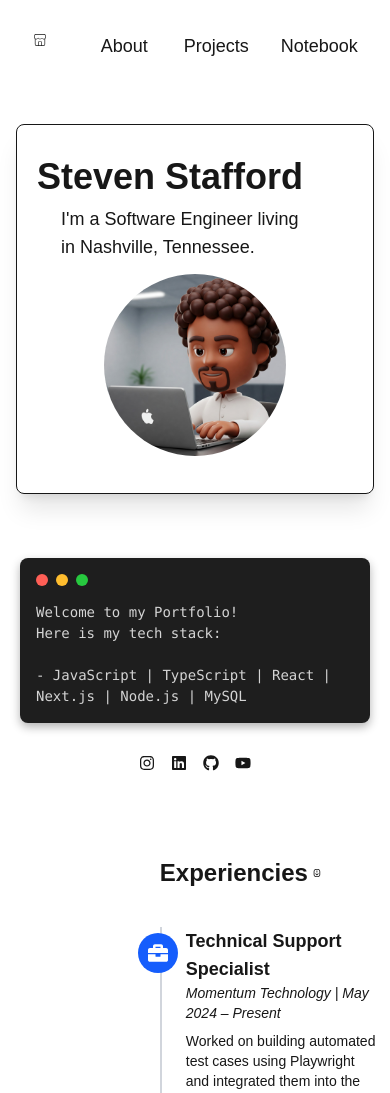
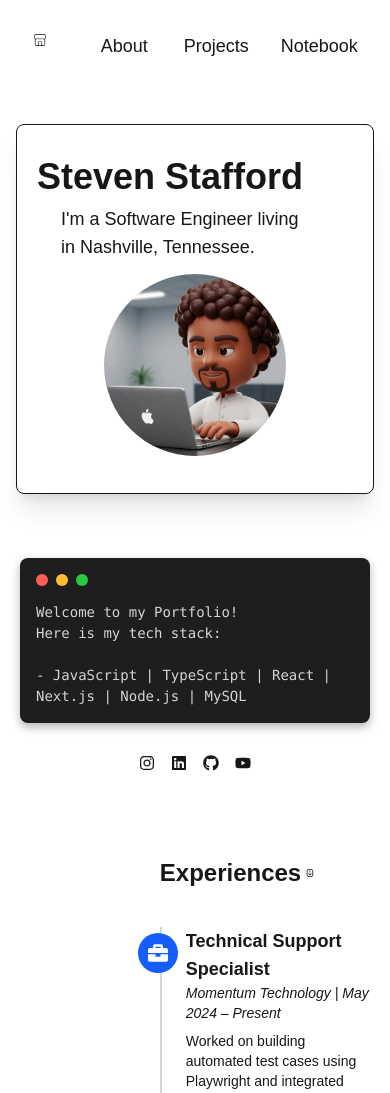
Before and after one commit to stevens69400/portfolio-site, a Next.js app in the folder portfolio-site/: page / in a window 390 px wide. Shown: the top 1093 px of the page. Built offline with nearby package versions, Linux system fonts and the light colour scheme.

Commit message:
Ready for Production

```diff
--- a/portfolio-site/src/app/component/ExperienceTimeline.tsx
+++ b/portfolio-site/src/app/component/ExperienceTimeline.tsx
@@ -33,7 +33,7 @@ const experiences = [
 export default function ExperienceTimeline() {
   return (
     <div className="flex-col items-center justify-around max-w-2xl mx-auto px-4 py-10">
-      <h2 className="group flex flex-row items-center justify-center gap-1 text-2xl font-bold mb-6">Experiencies <RiScrollToBottomLine />
+      <h2 className="group flex flex-row items-center justify-center gap-1 text-2xl font-bold mb-6">Experiences <RiScrollToBottomLine />
         <span className="opacity-0 group-hover:opacity-100 transition-opacity duration-300 text-sm text-gray-500">Scroll to View More</span>
       </h2>
       <div className="border-l-2 border-gray-300 pl- 4">
--- a/portfolio-site/src/app/layout.tsx
+++ b/portfolio-site/src/app/layout.tsx
@@ -32,7 +32,7 @@ export default function RootLayout({
     <html lang="en"
       suppressHydrationWarning>
 
-      <body className={`${geistSans.variable} ${geistMono.variable} antialiased`}>
+      <body>
         <Providers>
           <NavBar />
 
--- a/portfolio-site/src/app/page.tsx
+++ b/portfolio-site/src/app/page.tsx
@@ -61,7 +61,7 @@ const HomePage = () => {
         </Link>
 
       </div>
-      <div className="flex flex md:flex-row justify-around  gap-4 items-center w-full max-w-4xl px-5 py-8 bg">
+      <div className="flex md:flex-row justify-around  gap-4 items-center w-full max-w-4xl px-5 py-8 bg">
         <h1 className=" text-xl font-semibold">Next Chapter: Internships Incoming</h1>
         <ExperinceTimeline />
 
```
